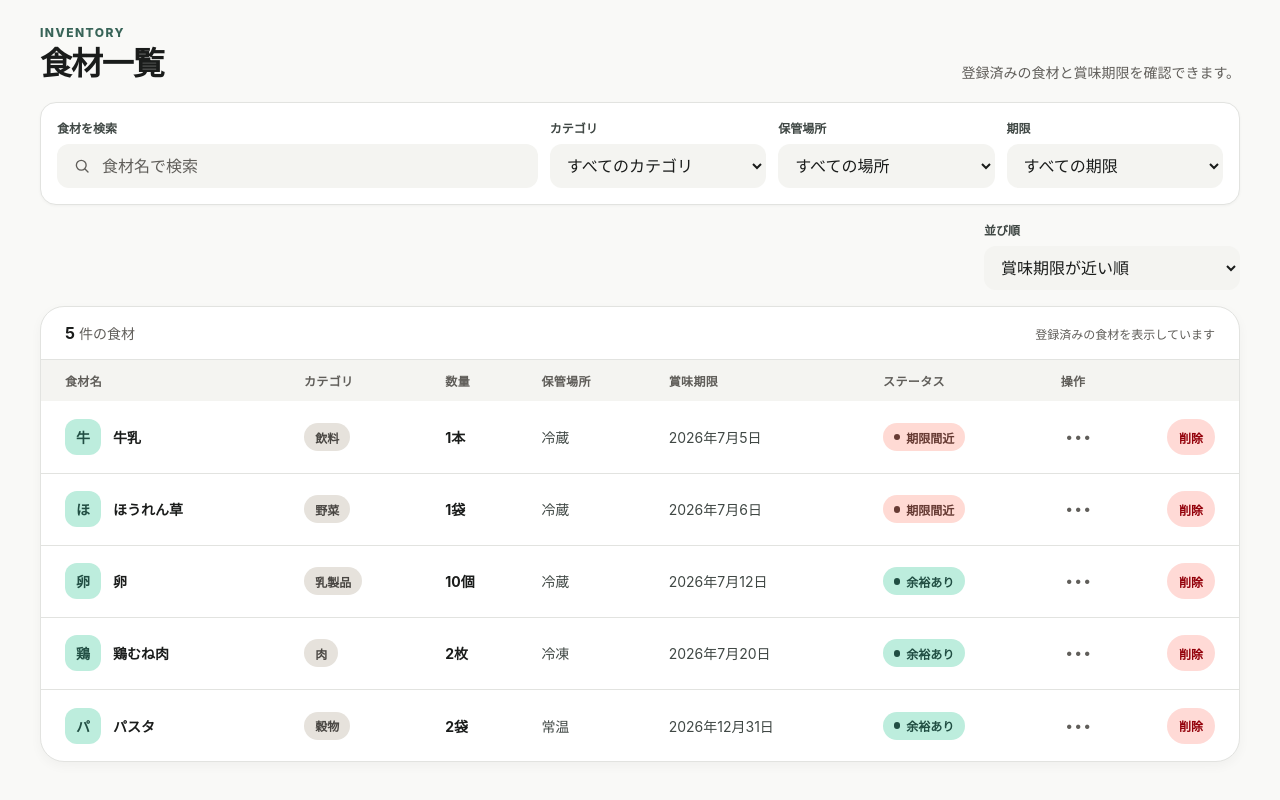
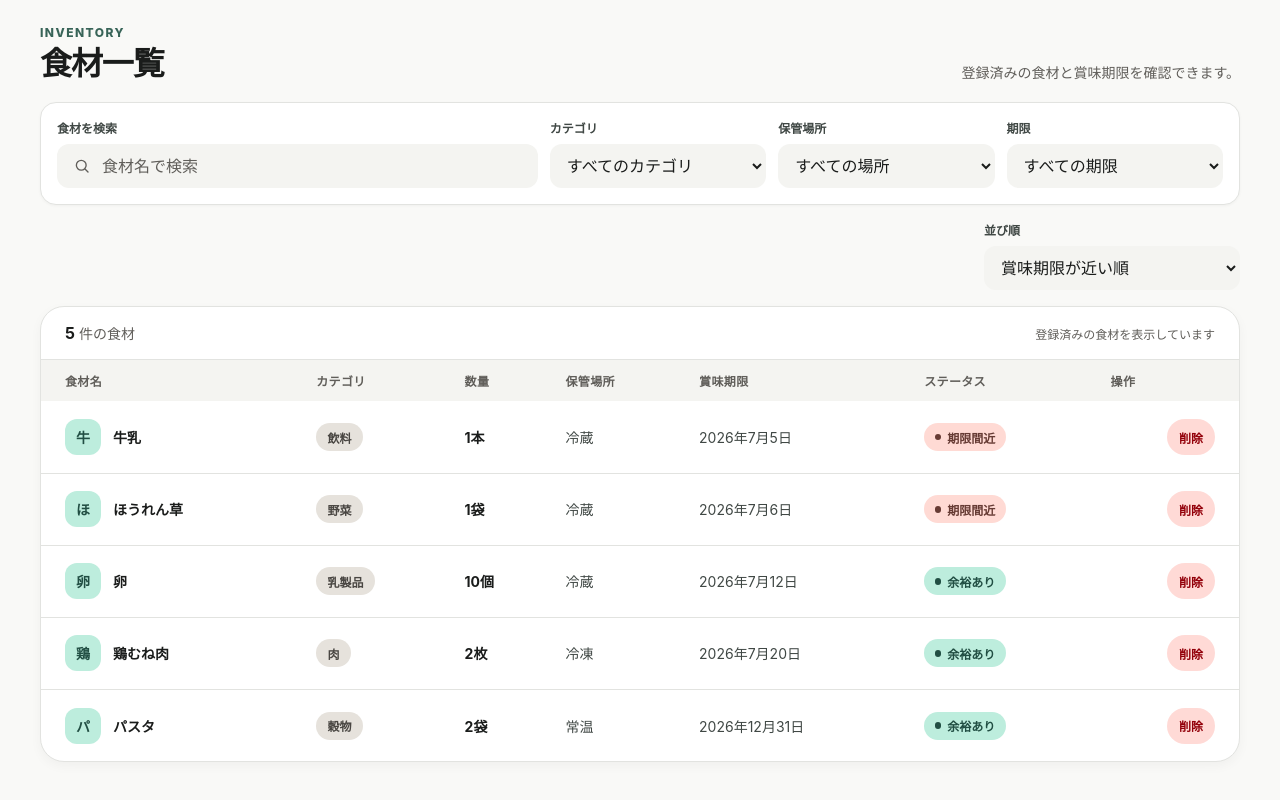
Before and after one commit to yoosaa/stockly, a React (Vite) app: page / in a window 1280 px wide. Shown: the part 669-1469 px from the top of the page. Built offline with nearby package versions, Linux system fonts and the light colour scheme.

Commit message:
微修正

```diff
--- a/src/features/foods/presentation/components/FoodTable.tsx
+++ b/src/features/foods/presentation/components/FoodTable.tsx
@@ -29,9 +29,6 @@ export function FoodTable({ foods, today, onDeleteFood }: FoodTableProps) {
               <th scope="col">賞味期限</th>
               <th scope="col">ステータス</th>
               <th scope="col">操作</th>
-              <th className="food-table__actions-heading" scope="col">
-                <span className="food-table__visually-hidden">操作</span>
-              </th>
             </tr>
           </thead>
           <tbody>
--- a/src/features/foods/presentation/components/FoodTableRow.tsx
+++ b/src/features/foods/presentation/components/FoodTableRow.tsx
@@ -61,15 +61,6 @@ export function FoodTableRow({ food, today, onDeleteFood }: FoodTableRowProps) {
           {expiryStatusLabels[expiryStatus]}
         </span>
       </td>
-      <td>
-        <button
-          className="food-table-row__menu"
-          type="button"
-          aria-label={`${food.name}の操作`}
-        >
-          <span aria-hidden="true">•••</span>
-        </button>
-      </td>
       <td className="food-table__cell food-table__cell--actions">
         <button
           className="food-table__delete-button"
```
